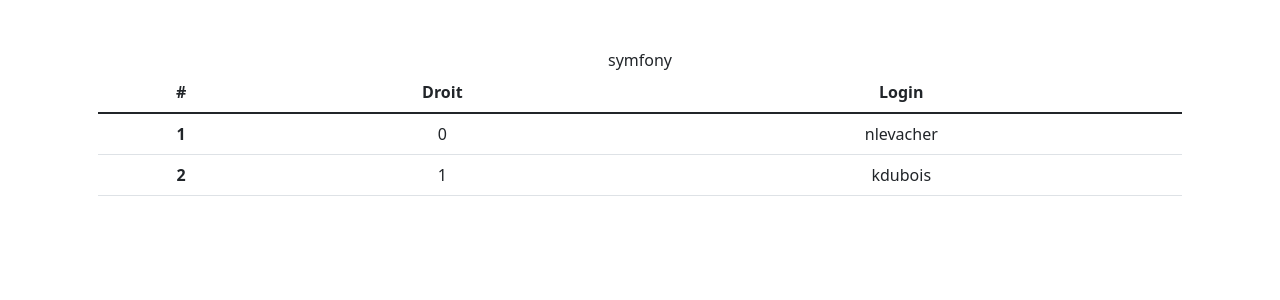
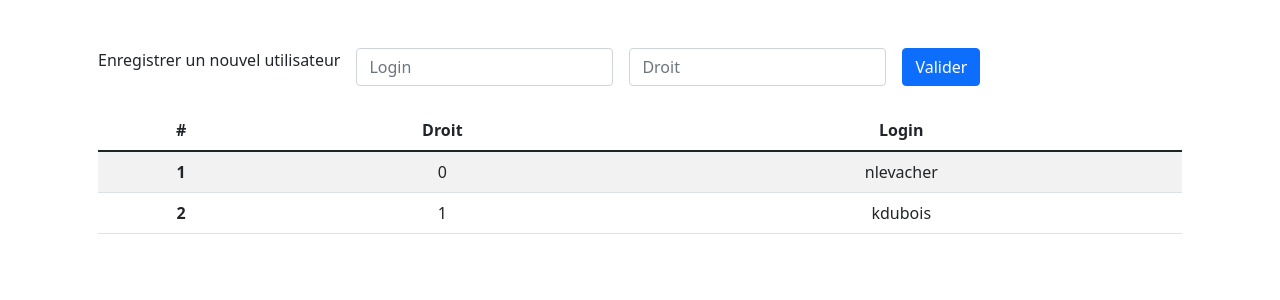
Before and after one commit to MADcampusgithub/AFLM_Application_Chataigneraie, a Symfony app: template AFLM_App/templates/utilisateurs.html.twig in a window 1280 px wide. Shown: the part 72-372 px from the top of the page. Run offline with Twig, Linux system fonts and the light colour scheme; the template is opened without the code that fills it, so the values that code supplies are empty; some libraries are stand-ins or nearby versions.

Commit message:
modification utilisateurs

```diff
--- a/AFLM_App/templates/utilisateurs.html.twig
+++ b/AFLM_App/templates/utilisateurs.html.twig
@@ -5,7 +5,25 @@
 {% block utilisateur %}maxime.adler{% endblock %}
 
 {% block content %}
-    <table class="table table-hover">
+<form action="{{path("post_utilisateurs")}}" method="POST" class="row g-3">
+  <div class="col-auto">
+    <label class="">Enregistrer un nouvel utilisateur</label>
+    <input type="text" readonly class="form-control-plaintext" id="Name" >
+  </div>
+  <div class="col-auto">
+    <label  class="visually-hidden"></label>
+    <input type="login" class="form-control" id="NewLogin" placeholder="Login">
+  </div>
+  <div class="col-auto">
+    <label  class="visually-hidden"></label>
+    <input type="label" class="form-control" id="NewName2" placeholder="Droit">
+  </div>
+  <div class="col-auto">
+    <button type="submit" class="btn btn-primary mb-3">Valider</button>
+  </div>
+</form>
+
+    <table class="table table-hover table-striped">
         <thead>
             <tr>
                 <th scope="col">#</th>
@@ -23,7 +41,7 @@
                 <th scope="row">2</th>
                 <td>1</td>
                 <td>kdubois</td>
-            </tr>symfony
+            </tr>
         </tbody>
     </table>
 
```
Also changed, not shown: AFLM_App/src/Controller/UtilisateursController.php (+8 -0 lines).
